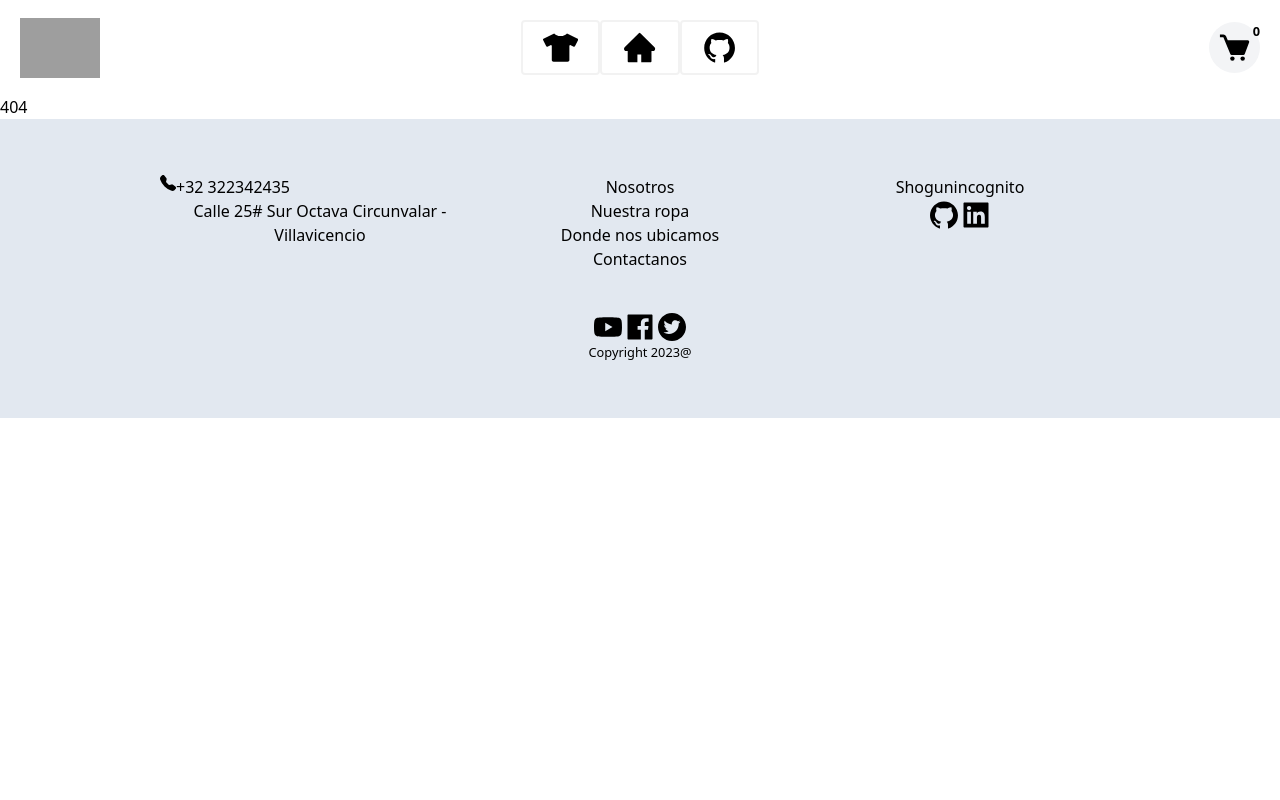
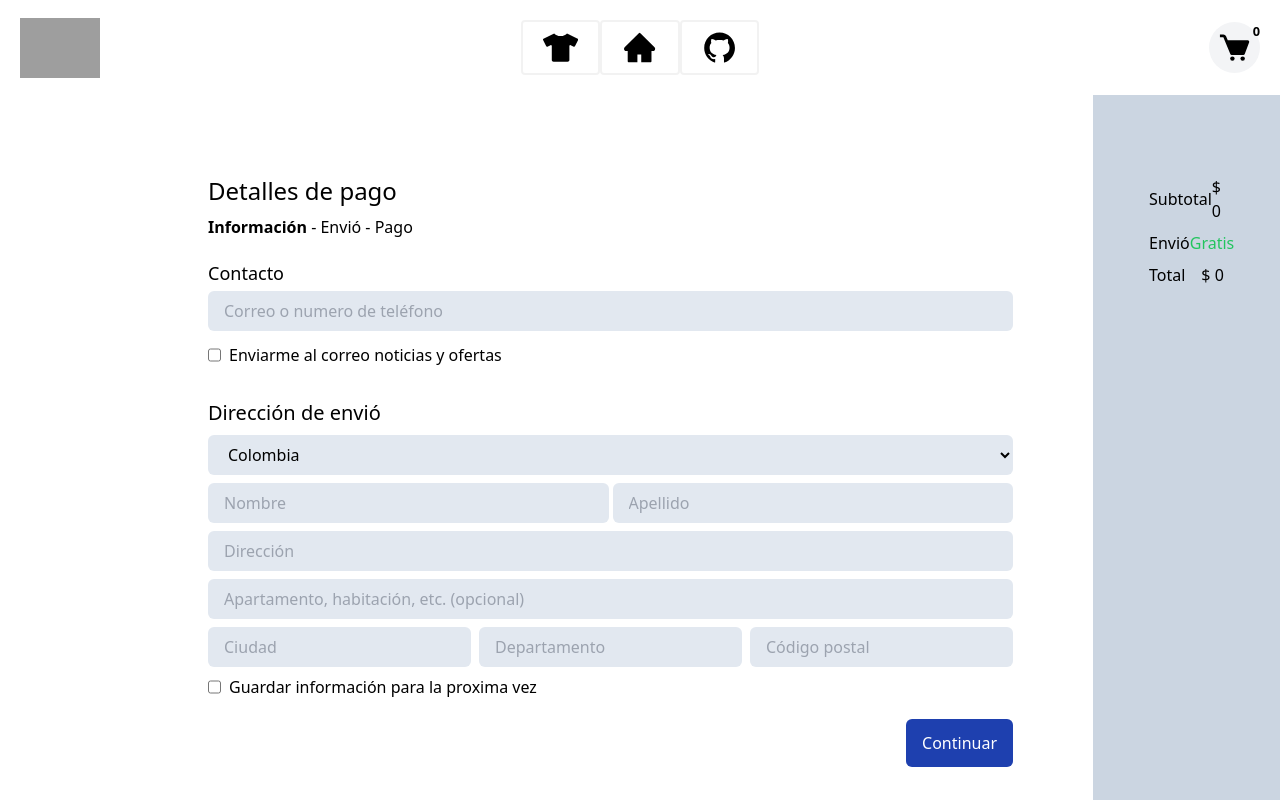
Before and after one commit to shogunIncognito/clothesApp, a React (Vite) app: page /pay in a window 1280 px wide. Before the commit this address had no page. Shown: the top 800 px of the page. Built offline with nearby package versions, Linux system fonts and the light colour scheme; grey boxes are pictures that could not be loaded.

Commit message:
last details, still things to improve

```diff
--- a/src/AppRoutes.jsx
+++ b/src/AppRoutes.jsx
@@ -1,12 +1,14 @@
 import { Route, Routes } from 'react-router-dom'
-import Index from './pages'
+import Index from './pages/Index'
 import Clothes from './pages/Clothes'
+import PayClothes from './pages/PayClothes'
 
 export default function AppRoutes () {
   return (
     <Routes>
       <Route index element={<Index />} />
       <Route path='/clothes' element={<Clothes />} />
+      <Route path='/pay' element={<PayClothes />} />
       <Route path='*' element={<h1>404</h1>} />
     </Routes>
   )
--- a/src/components/Card.jsx
+++ b/src/components/Card.jsx
@@ -1,6 +1,6 @@
-export default function Card ({ text, img, title }) {
+export default function Card ({ img, ...props }) {
   return (
-    <div className='max-w-md mx-5 bg-slate-100 transition-all border-2 duration-300 ease-in-out shadow-md hover:shadow-xl rounded-md'>
+    <div {...props} className='max-w-md mx-5 bg-slate-100 transition-all border-2 duration-300 ease-in-out shadow-md hover:shadow-xl rounded-md'>
       <div className='w-full overflow-hidden max-h-[420px]'>
         <img className='rounded-md hover:scale-[1.1] duration-300 transition-transform' src={img} alt='cardimg' />
       </div>
--- a/src/components/NavBar.jsx
+++ b/src/components/NavBar.jsx
@@ -10,13 +10,12 @@ import { MdDelete } from 'react-icons/md'
 export default function NavBar () {
   const [open, setOpen] = useState(false)
   const [isClosing, setIsClosing] = useState(false)
-  const { items, addItem } = useShopCarStore()
+  const { items, addItem, moneyToPay, addMoneyToPay } = useShopCarStore()
   const navigate = useNavigate()
   const path = useLocation().pathname
   const nav = useRef(null)
 
   const handleOpen = () => setOpen(true)
-
   const handleClose = () => {
     setIsClosing(true)
     setTimeout(() => {
@@ -25,8 +24,9 @@ export default function NavBar () {
     }, 600)
   }
 
-  const handleDelete = (id) => {
-    const newItems = items.filter(item => item.id !== id)
+  const handleDelete = (itemToDel) => {
+    const newItems = items.filter(item => item.id !== itemToDel.id)
+    addMoneyToPay(itemToDel.precio * -1)
     addItem(newItems)
   }
 
@@ -70,28 +70,37 @@ export default function NavBar () {
 
       </nav>
 
-      {open && (
-        <section className='z-50 w-screen top-0 h-screen fixed modal'>
-          <div className={`bg-slate-100 fixed w-[20%] animate__animated animate__rotateInDownRight ${isClosing && 'animate__rotateOutDownRight'} overflow-auto shadow-2xl h-screen end-0 top-0`}>
+      {open && path !== '/pay' && (
+        <section className='z-50 w-screen top-0 fixed modal'>
+          <div className={`bg-slate-100 fixed w-[20%] flex flex-col animate__animated animate__rotateInDownRight ${isClosing && 'animate__rotateOutDownRight'} shadow-2xl h-screen end-0 top-0`}>
             <button onClick={handleClose} className='w-full p-5 bg-slate-200 hover:bg-slate-300 transition-colors'>
               X
             </button>
+            <div className='overflow-hidden'>
               {
                 items.map(item => (
-              <div className='flex mt-3 items-center border-2 shadow-lg w-full justify-around p-2 gap-5' key={item.id}>
+                  <div className='flex mt-3 animate__animated animate__fadeInRight items-center border-2 shadow-lg w-full justify-around p-2 gap-5' key={item.id}>
                     <h2 className='mx-2'>{item.cantidad}</h2>
                     <div className='max-w-[40%] flex-1'>
                       <img className='rounded-full' width='70px' src={item.imagen} alt={item.nombre} />
                     </div>
                     <h2 className='flex-1'>{item.nombre}</h2>
                     <p className='flex-1'>$ {item.precio}</p>
-                <button onClick={() => handleDelete(item.id)} className='flex-1'>
+                    <button onClick={() => handleDelete(item)} className='flex-1'>
                       <MdDelete className='hover:text-red-600 ml-5' size='1.5rem' />
                     </button>
                   </div>
                 ))
               }
             </div>
+            <div className='w-full absolute bottom-0 border-t-2 border-blue-400 flex-col text-center gap-3 flex justify-center p-5 bg-slate-200 transition-colors'>
+              <div className='flex gap-4 items-center'>
+                <p>Total to pay</p>
+                <h2 className='text-lg'>$ {moneyToPay}</h2>
+              </div>
+              <button onClick={() => items.length > 0 && navigate('/pay')} className='px-5 py-2 hover:bg-blue-700 bg-blue-600 rounded-md text-white'>Pagar</button>
+            </div>
+          </div>
         </section>
       )}
     </>
--- a/src/pages/Clothes.jsx
+++ b/src/pages/Clothes.jsx
@@ -7,11 +7,13 @@ import { toast } from 'react-hot-toast'
 
 export default function Clothes () {
   const [selected, setSelected] = useState(null)
-  const { items, addItem } = useShopCarStore()
+  const { items, addItem, addMoneyToPay, moneyToPay } = useShopCarStore()
 
   const handleSelect = clothe => setSelected(clothe)
   const handleAddToCar = clothe => {
     const item = items.find(item => item.id === clothe.id)
+
+    addMoneyToPay(clothe.precio)
 
     if (!item) {
       addItem([...items, { ...clothe, cantidad: 1 }])
@@ -26,6 +28,7 @@ export default function Clothes () {
       return item
     })
 
+    console.log({ moneyToPay, prenda: clothe.precio })
     addItem(newItems)
     toast.success('Producto agregado al carrito')
   }
--- a/src/pages/Index.jsx
+++ b/src/pages/Index.jsx
@@ -14,12 +14,13 @@ export default function Index () {
           <button className='border-2 mt-3 py-3 px-8 hover:px-10 rounded-md transition-all duration-300 hover:text-black hover:bg-white'>Explora</button>
         </div>
       </header>
-      <section className='p-10 flex flex-col'>
+      <section className='p-10 flex flex-col w-full justify-center items-center'>
         <h2 className='text-4xl font-bold text-center'>Tu Eleccion</h2>
-        <div className='grid grid-template mx-40 my-10'>
-          <Card img={card1img} />
-          <Card img={card2img} />
-          <Card img={card3img} />
+        <div className='mx-40 my-8 flex justify-around'>
+          <Card className='flex-1' img={card1img} />
+          <Card className='flex-1' img={card2img} />
+          <Card className='flex-1' img={card3img} />
+
         </div>
       </section>
 
--- /dev/null
+++ b/src/pages/PayClothes.jsx
@@ -0,0 +1,75 @@
+import { useShopCarStore } from '../store/shopCarStore'
+
+export default function PayClothes () {
+  const { items, moneyToPay } = useShopCarStore()
+
+  return (
+    <div className='w-full h-screen flex'>
+      <section className='flex-1 flex flex-col ml-52 mt-20 mx-20'>
+        <h2 className='text-2xl mb-2'>Detalles de pago</h2>
+        <p><b>Información</b> - Envió - Pago</p>
+        <div className='flex flex-col my-5 gap-1'>
+          <h2 className='text-lg'>Contacto</h2>
+          <input type='text' className='px-4 py-2 bg-slate-200 rounded-md' placeholder='Correo o numero de teléfono' />
+          <div className='flex gap-2 mt-2'>
+            <input type='checkbox' />
+            <p>Enviarme al correo noticias y ofertas</p>
+          </div>
+        </div>
+        <div className='flex flex-col mt-3 gap-2'>
+          <h1 className='text-xl'>Dirección de envió</h1>
+          <select className='px-4 py-2 bg-slate-200 rounded-md'>
+            <option value=''>Colombia</option>
+            <option value=''>Venezuela</option>
+            <option value=''>Ecuador</option>
+            <option value=''>Peru</option>
+          </select>
+          <div className='flex gap-1'>
+            <input className='px-4 flex-1 py-2 bg-slate-200 rounded-md' type='text' placeholder='Nombre' />
+            <input className='px-4 flex-1 py-2 bg-slate-200 rounded-md' type='text' placeholder='Apellido' />
+          </div>
+          <input className='px-4 py-2 bg-slate-200 rounded-md' type='text' placeholder='Dirección' />
+          <input className='px-4 py-2 bg-slate-200 rounded-md' type='text' placeholder='Apartamento, habitación, etc. (opcional)' />
+          <div className='flex gap-2'>
+            <input className='flex-1 px-4 py-2 bg-slate-200 rounded-md' type='text' placeholder='Ciudad' />
+            <input className='flex-1 px-4 py-2 bg-slate-200 rounded-md' type='text' placeholder='Departamento' />
+            <input className='flex-1 px-4 py-2 bg-slate-200 rounded-md' type='text' placeholder='Código postal' />
+          </div>
+          <div className='flex gap-2'>
+            <input type='checkbox' />
+            <label>Guardar información para la proxima vez</label>
+          </div>
+        </div>
+        <button className='px-4 py-3 bg-blue-800 text-white self-end mt-5 rounded-md'>Continuar</button>
+      </section>
+      <section className='flex-1 bg-slate-300'>
+        {/* Se recorre los items */}
+        <div className='w-[40%] flex flex-col ml-14 gap-2 my-20'>
+          {
+            items.map(item => (
+              <div key={item.id} className='flex justify-between items-center'>
+                <div className='flex items-center gap-2'>
+                  <img className='rounded-full' src={item.imagen} width='45px' alt='img' />
+                  <h2>{item.nombre}</h2>
+                </div>
+                <p>$ {item.precio}</p>
+              </div>
+            ))
+          }
+          <div className='flex justify-between  items-center'>
+            <p>Subtotal</p>
+            <p>$ {moneyToPay}</p>
+          </div>
+          <div className='flex justify-between  items-center'>
+            <p>Envió</p>
+            <p className='text-green-500'>Gratis</p>
+          </div>
+          <div className='flex justify-between  items-center'>
+            <p>Total</p>
+            <p>$ {moneyToPay}</p>
+          </div>
+        </div>
+      </section>
+    </div>
+  )
+}
--- a/src/store/shopCarStore.jsx
+++ b/src/store/shopCarStore.jsx
@@ -2,6 +2,12 @@ import { create } from 'zustand'
 
 export const useShopCarStore = create((set) => ({
   items: [],
+  moneyToPay: 0,
+  addMoneyToPay: (money) => set((state) => {
+    const newMoney = Number(money) + Number(state.moneyToPay)
+    if (newMoney.toString().includes('.')) return { moneyToPay: newMoney.toFixed(2) }
+    return { moneyToPay: newMoney }
+  }),
   addItem: (item) => set(() => ({ items: item })),
   removeItem: (id) => set((state) => ({ items: state.items.filter(item => item.id !== id) })),
   clearItems: () => set(() => ({ items: [] }))
```
Lines whose indentation alone changed are shown as unchanged.
